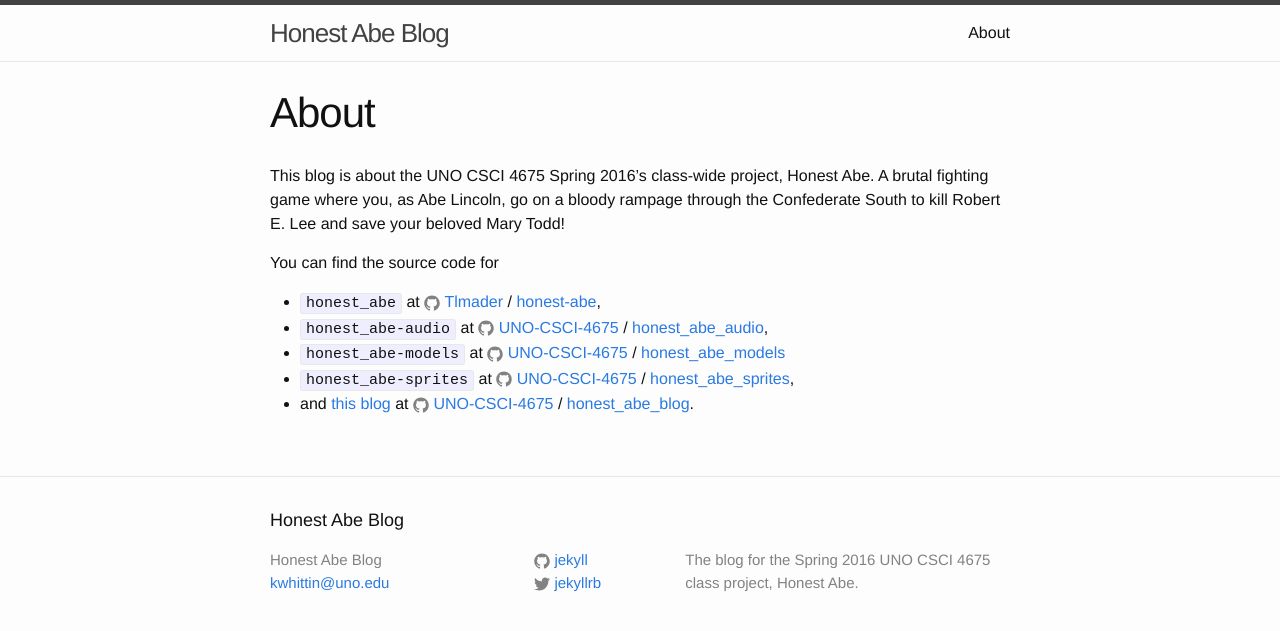
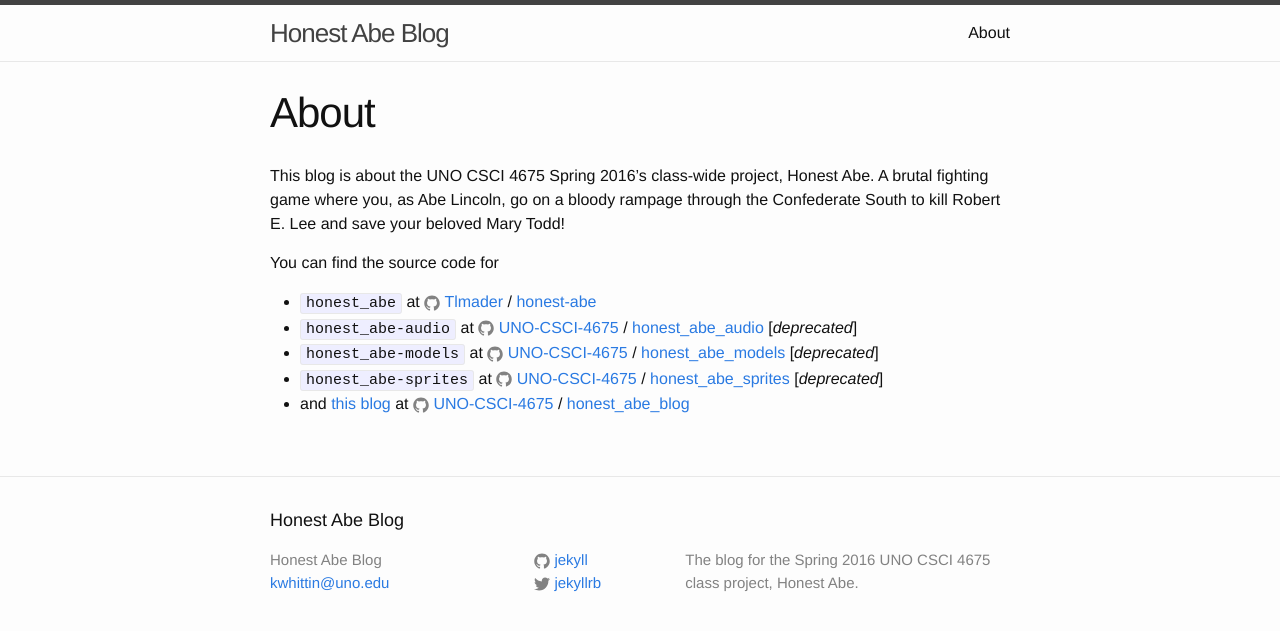
Before and after one commit to UNO-CSCI-4675/honest_abe_blog, a Jekyll site: the page built from about.md, in a window 1280 px wide. Shown: the top 631 px of the page. Built offline with Jekyll 4.4.1, drawn with Linux system fonts in a browser that asks for light colours.

```diff
--- a/about.md
+++ b/about.md
@@ -10,18 +10,18 @@ You can find the source code for
 
 * `honest_abe` at
 {% include icon-github.html username="Tlmader" %} /
-[honest-abe](https://github.com/Tlmader/honest-abe),
+[honest-abe](https://github.com/Tlmader/honest-abe)
 * `honest_abe-audio` at
 {% include icon-github.html username="UNO-CSCI-4675" %} /
-[honest_abe_audio](https://github.com/UNO-CSCI-4675/honest_abe_audio),
+[honest_abe_audio](https://github.com/UNO-CSCI-4675/honest_abe_audio) [*deprecated*]
 * `honest_abe-models` at
 {% include icon-github.html username="UNO-CSCI-4675" %} /
-[honest_abe_models](https://github.com/UNO-CSCI-4675/honest_abe_models)
+[honest_abe_models](https://github.com/UNO-CSCI-4675/honest_abe_models) [*deprecated*]
 * `honest_abe-sprites` at
 {% include icon-github.html username="UNO-CSCI-4675" %} /
-[honest_abe_sprites](https://github.com/UNO-CSCI-4675/honest_abe_sprites),
+[honest_abe_sprites](https://github.com/UNO-CSCI-4675/honest_abe_sprites) [*deprecated*]
 * and [this blog][honest_abe_blog_site] at
 {% include icon-github.html username="UNO-CSCI-4675" %} /
-[honest_abe_blog](https://github.com/UNO-CSCI-4675/honest_abe_blog).
+[honest_abe_blog](https://github.com/UNO-CSCI-4675/honest_abe_blog)
 
 [honest_abe_blog_site]: http://uno-csci-4675.github.io/honest_abe_blog/
```
Also changed, not shown: _posts/2016-04-03-blood_fountain.markdown (added, +8 -0 lines), assets/blood_fountain.jpg (added), assets/blood_fountain.png (added), 1 other file.
